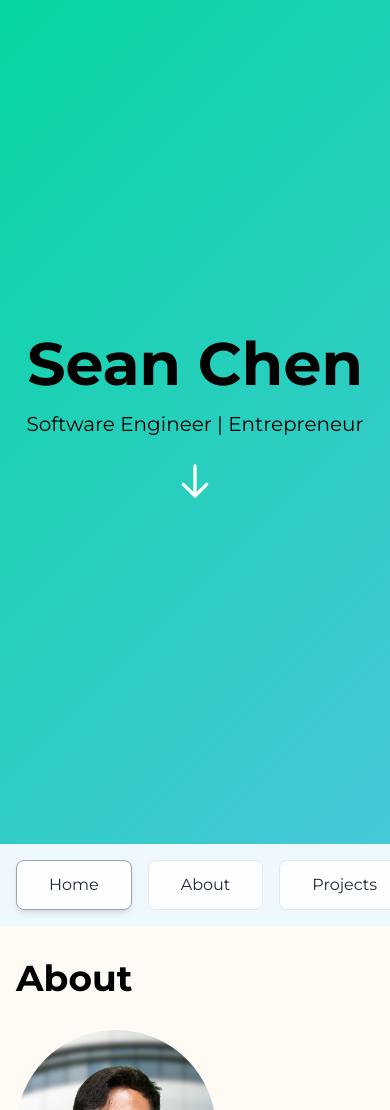
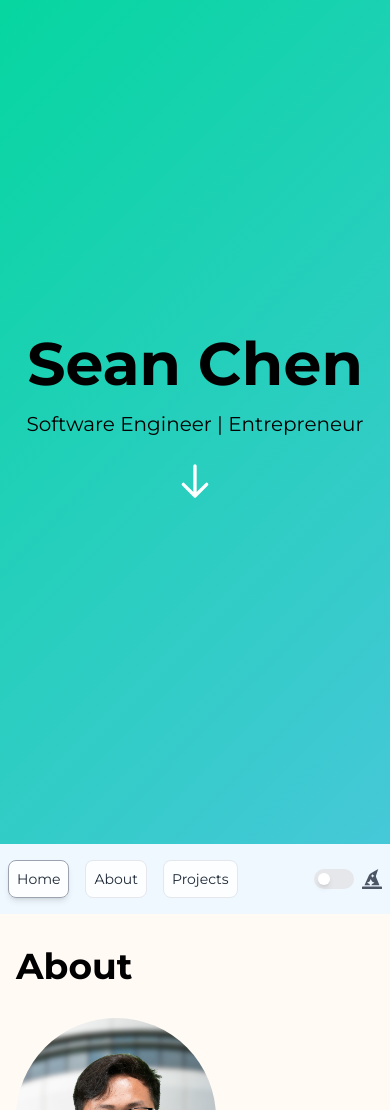
Before and after one commit to seancze/seancze-website, a Next.js app: page / in a window 390 px wide. Shown: the top 1110 px of the page. Built offline with nearby package versions, Linux system fonts and the light colour scheme.

Commit message:
feat: make navbar mobile-responsive + remove duplicate code

```diff
--- a/src/app/components/Navbar.js
+++ b/src/app/components/Navbar.js
@@ -1,4 +1,43 @@
 import { FaHatWizard } from "react-icons/fa";
+
+const NavButton = ({ label, isActive, isMagicMode, onClick }) => (
+  <button
+    onClick={onClick}
+    className={`
+      px-2 sm:px-8
+      py-2 sm:py-3
+      rounded-lg
+      transition-all duration-300
+      border
+      text-sm sm:text-base
+      whitespace-nowrap
+      hover:scale-110
+      hover:border-[#FFA500]
+      hover:shadow-[0_0.1rem_1rem_#FFA500]
+      hover:bg-[#FFA500]
+      hover:text-white
+      hover:font-bold
+      ${
+        isActive
+          ? isMagicMode
+            ? "font-bold border-2 shadow-md backdrop-blur-sm"
+            : "shadow-md bg-white/80 backdrop-blur-sm border-gray-400"
+          : isMagicMode
+          ? "bg-dark-pastel-purple"
+          : "hover:text-white bg-white/80 backdrop-blur-sm border-gray-200"
+      }
+      ${isMagicMode ? "text-white" : "text-gray-800"}
+    `}
+  >
+    {label}
+  </button>
+);
+
+const navItems = [
+  { id: "home", label: "Home" },
+  { id: "about", label: "About" },
+  { id: "projects", label: "Projects" },
+];
 
 export const Navbar = ({
   currentSection,
@@ -8,84 +47,74 @@ export const Navbar = ({
 }) => {
   return (
     <nav
-      className={`sticky top-0 w-full text-center py-4 overflow-hidden transition-all duration-300 backdrop-blur-sm translate-y-0 opacity-100 z-40 ${
-        isMagicMode ? "bg-dark-pastel-purple " : "bg-alice-blue"
-      }`}
+      className={`
+        sticky top-0
+        w-full
+        text-center
+        py-4
+        overflow-hidden
+        transition-all duration-300
+        backdrop-blur-sm
+        translate-y-0
+        opacity-100
+        z-40
+        ${isMagicMode ? "bg-dark-pastel-purple" : "bg-alice-blue"}
+      `}
     >
-      <div className="container mx-auto px-4 flex justify-between items-center">
-        <div className="flex items-center gap-8">
+      <div className="container mx-auto px-2 sm:px-4">
+        <div className="flex justify-between items-center gap-2 sm:gap-4">
           <div className="flex gap-4">
-            <button
-              onClick={() => onNavigate("home")}
-              className={`px-8 py-3 rounded-lg transition-all duration-300 border hover:scale-110 hover:border-[#FFA500] hover:shadow-[0_0.1rem_1rem_#FFA500] hover:bg-[#FFA500] hover:text-white hover:font-bold
-                ${
-                  currentSection === "home"
-                    ? isMagicMode
-                      ? "font-bold border-2 shadow-md backdrop-blur-sm"
-                      : "shadow-md bg-white/80 backdrop-blur-sm border-gray-400"
-                    : isMagicMode
-                    ? "bg-dark-pastel-purple"
-                    : "hover:text-white bg-white/80 backdrop-blur-sm border-gray-200"
-                } ${isMagicMode ? "text-white" : "text-gray-800"}`}
-            >
-              Home
-            </button>
-            <button
-              onClick={() => onNavigate("about")}
-              className={`px-8 py-3 rounded-lg transition-all duration-300 border hover:scale-110 hover:border-[#FFA500] hover:shadow-[0_0.1rem_1rem_#FFA500] hover:bg-[#FFA500] hover:text-white hover:font-bold
-                ${
-                  currentSection === "about"
-                    ? isMagicMode
-                      ? "font-bold border-2 shadow-md backdrop-blur-sm"
-                      : "shadow-md bg-white/80 backdrop-blur-sm border-gray-400"
-                    : isMagicMode
-                    ? "bg-dark-pastel-purple"
-                    : "hover:text-white bg-white/80 backdrop-blur-sm border-gray-200"
-                } ${isMagicMode ? "text-white" : "text-gray-800"}`}
-            >
-              About
-            </button>
-            <button
-              onClick={() => onNavigate("projects")}
-              className={`px-8 py-3 rounded-lg transition-all duration-300 border hover:scale-110 hover:border-[#FFA500] hover:shadow-[0_0.1rem_1rem_#FFA500] hover:bg-[#FFA500] hover:text-white hover:font-bold
-                ${
-                  currentSection === "projects"
-                    ? isMagicMode
-                      ? "font-bold border-2 shadow-md backdrop-blur-sm"
-                      : "shadow-md bg-white/80 backdrop-blur-sm border-gray-400"
-                    : isMagicMode
-                    ? "bg-dark-pastel-purple"
-                    : "hover:text-white bg-white/80 backdrop-blur-sm border-gray-200"
-                } ${isMagicMode ? "text-white" : "text-gray-800"}`}
-            >
-              Projects
-            </button>
+            {navItems.map((item) => (
+              <NavButton
+                key={item.id}
+                label={item.label}
+                isActive={currentSection === item.id}
+                isMagicMode={isMagicMode}
+                onClick={() => onNavigate(item.id)}
+              />
+            ))}
           </div>
-        </div>
-        <div className="flex items-center gap-4">
+
           <button
             onClick={onToggleMagicMode}
-            className="flex items-center gap-4 focus:outline-none group"
+            className="flex items-center gap-2 focus:outline-none group"
+            aria-label="Toggle magic mode"
           >
             <div className="flex items-center">
               <div
-                className={`w-12 h-6 rounded-full p-1 cursor-pointer transition-all duration-300 ${
-                  isMagicMode ? "bg-[#FFA500] bg-opacity-50" : "bg-gray-200"
-                }`}
+                className={`
+                  w-10 md:w-12
+                  h-5 md:h-6
+                  rounded-full
+                  p-1
+                  cursor-pointer
+                  transition-all duration-300
+                  ${isMagicMode ? "bg-[#FFA500] bg-opacity-50" : "bg-gray-200"}
+                `}
               >
                 <div
-                  className={`w-4 h-4 rounded-full shadow-md transform transition-transform duration-300
+                  className={`
+                    w-3 md:w-4
+                    h-3 md:h-4
+                    rounded-full
+                    shadow-md
+                    transform
+                    transition-transform duration-300
                     ${
                       isMagicMode
-                        ? "translate-x-6 bg-[#FFA500]"
+                        ? "translate-x-5 md:translate-x-6 bg-[#FFA500]"
                         : "translate-x-0 bg-white"
-                    }`}
+                    }
+                  `}
                 ></div>
               </div>
             </div>
             <FaHatWizard
-              className={`w-6 h-6 transition-all duration-300
-              ${isMagicMode ? "text-[#FFA500]" : "text-gray-600"}`}
+              className={`
+                w-5 h-5 md:w-6 md:h-6
+                transition-all duration-300
+                ${isMagicMode ? "text-[#FFA500]" : "text-gray-600"}
+              `}
             />
           </button>
         </div>
```
